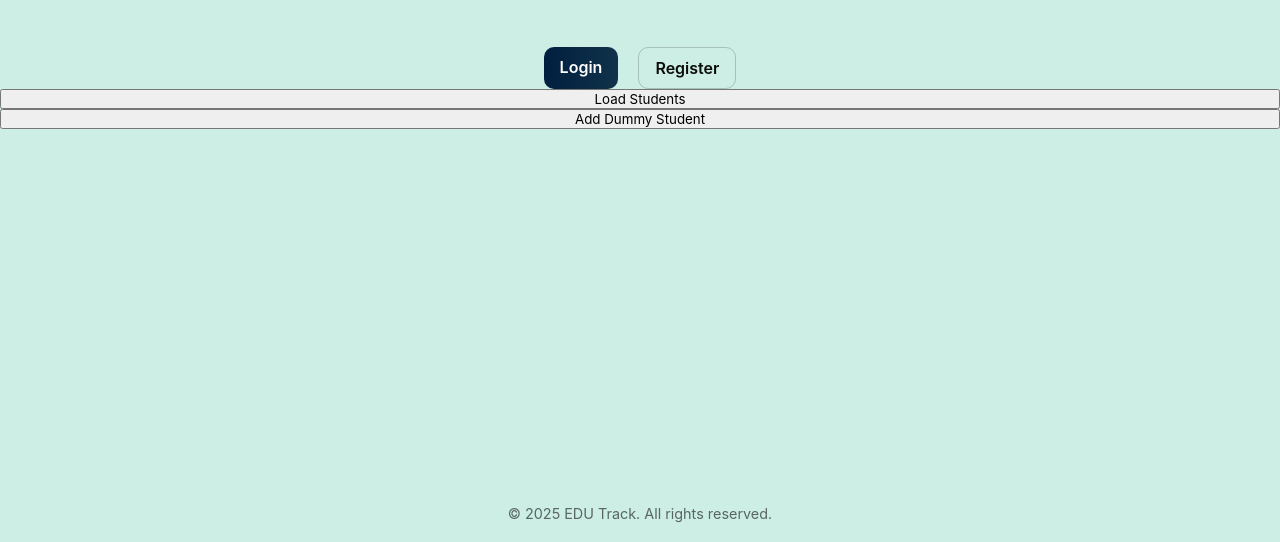
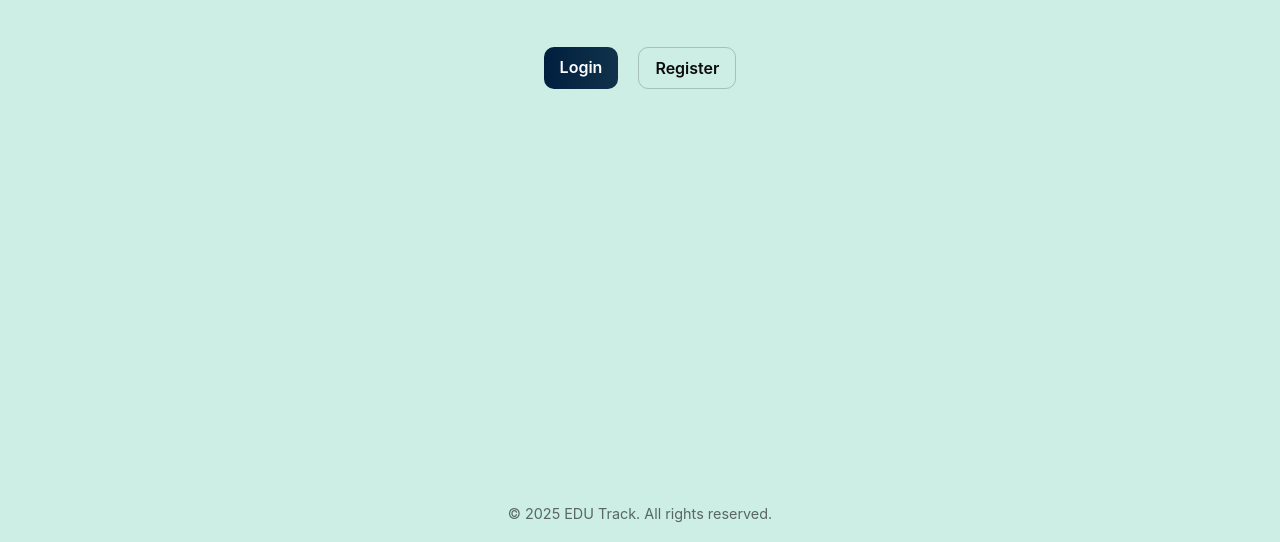
Before and after one commit to AsjalAbdullahButt/EDU_Track, a plain HTML site: page Front-End/HTML/index.html in a window 1280 px wide. Shown: the part 258-800 px from the top of the page. Drawn offline with Linux system fonts and the light colour scheme.

Commit message:
Merge frontend updates from salman branch

```diff
--- a/Front-End/HTML/index.html
+++ b/Front-End/HTML/index.html
@@ -21,55 +21,6 @@
         <a href="pages/register.html" class="btn secondary">Register</a>
     </main>
 
-    <button onclick="loadStudents()">Load Students</button>
-    <script>
-        function loadStudents() {
-            fetch("http://127.0.0.1:8000/students")
-                .then(response => response.json())
-                .then(data => {
-                    console.log(data);
-                    let out = "";
-                    data.forEach(row => {
-                        out += JSON.stringify(row) + "<br>";
-                    });
-                    document.getElementById("output").innerHTML = out;
-                })
-                .catch(err => {
-                    document.getElementById("output").innerHTML = "Error: " + err;
-                });
-        }
-    </script>
-
-<button onclick="addStudent()">Add Dummy Student</button>
-
-<script>
-function addStudent() {
-    // Create dummy student object
-    const student = {
-        FULL_NAME: "Waleed payn kelu",
-        EMAIL: "john" + Math.floor(Math.random() * 10000) + "@example.com", // unique email
-        PASSWORD: "password123",
-        GENDER: "Male",
-        DOB: "2000-01-01",
-        DEPARTMENT: "Computer Science",
-        SEMESTER: 4,
-        CONTACT: "1234567890",
-        ADDRESS: "123 Main St"
-    };
-
-    fetch("http://127.0.0.1:8000/students", {
-        method: "POST",
-        headers: { "Content-Type": "application/json" },
-        body: JSON.stringify(student)
-    })
-    .then(response => response.json())
-    .then(data => alert(data.message))
-    .catch(err => {
-        alert("Error: " + err);
-        console.error(err);
-    });
-}
-</script>
     <footer class="footer">
         <p>© 2025 EDU Track. All rights reserved.</p>
     </footer>
```
